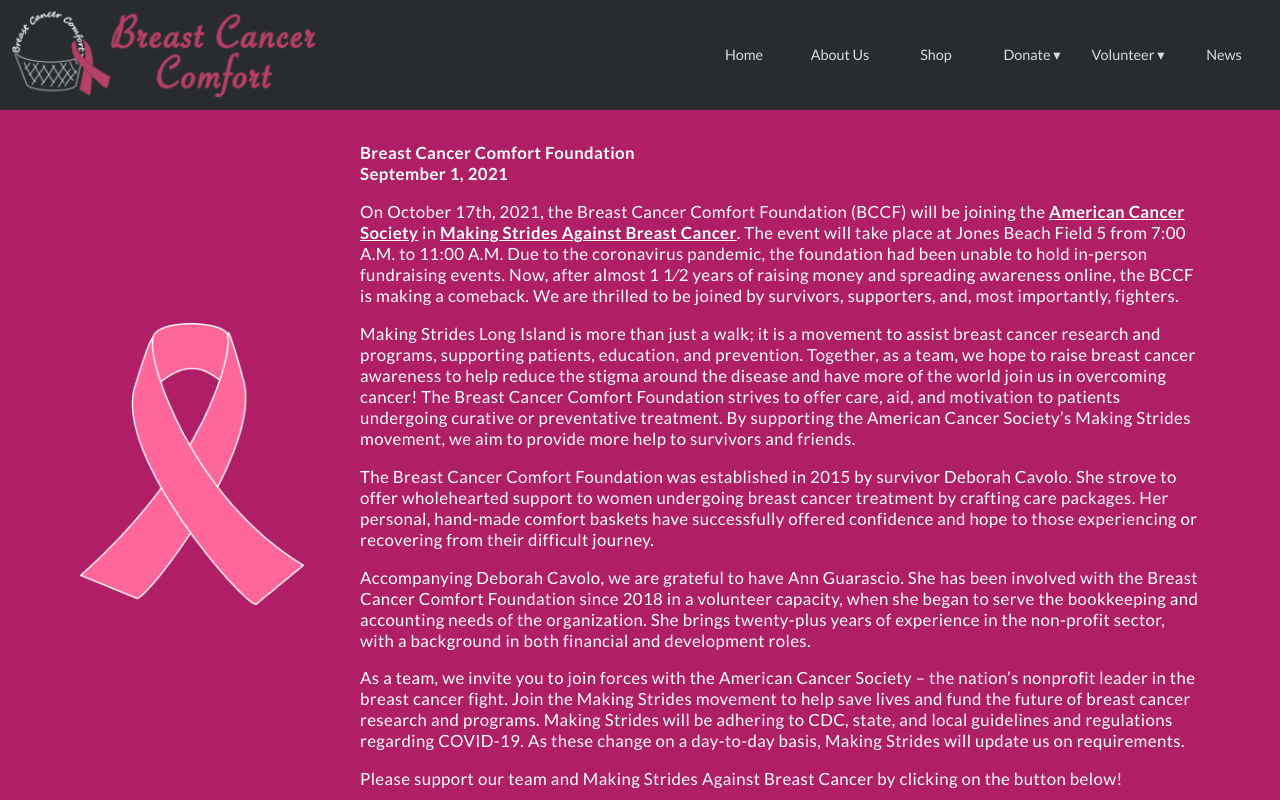
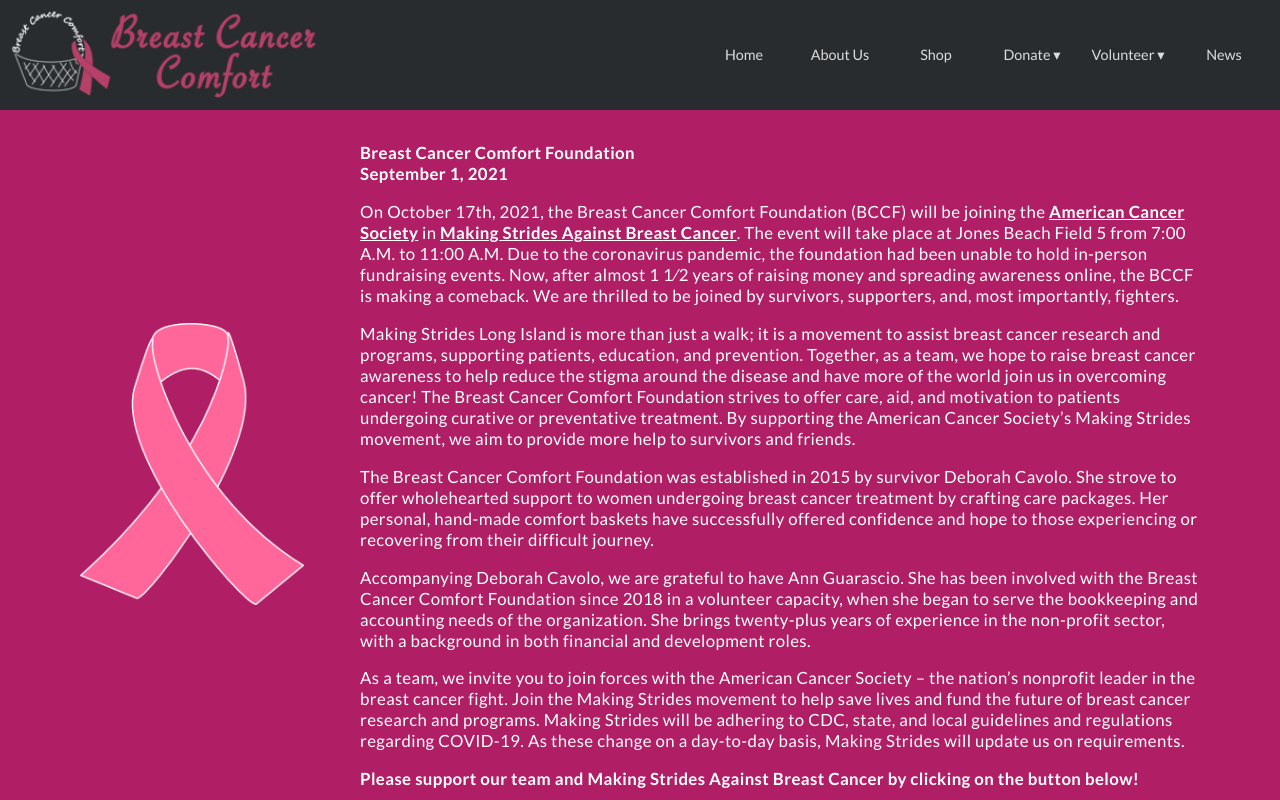
Before and after one commit to vishalicious213/bcc-v2, a Next.js app: page / in a window 1280 px wide. Shown: the top 800 px of the page. Built offline with nearby package versions, Linux system fonts and the light colour scheme.

Commit message:
added hyperlinks to news/2021-09-01.js

```diff
--- a/pages/index.js
+++ b/pages/index.js
@@ -34,7 +34,7 @@ export default function Home() {
             <p>The Breast Cancer Comfort Foundation was established in 2015 by survivor Deborah Cavolo. She strove to offer wholehearted support to women undergoing breast cancer treatment by crafting care packages. Her personal, hand-made comfort baskets have successfully offered confidence and hope to those experiencing or recovering from their difficult journey.</p>
             <p>Accompanying Deborah Cavolo, we are grateful to have Ann Guarascio. She has been involved with the Breast Cancer Comfort Foundation since 2018 in a volunteer capacity, when she began to serve the bookkeeping and accounting needs of the organization. She brings twenty-plus years of experience in the non-profit sector, with a background in both financial and development roles.</p>
             <p>As a team, we invite you to join forces with the American Cancer Society – the nation’s nonprofit leader in the breast cancer fight. Join the Making Strides movement to help save lives and fund the future of breast cancer research and programs. Making Strides will be adhering to CDC, state, and local guidelines and regulations regarding COVID-19. As these change on a day-to-day basis, Making Strides will update us on requirements.</p>
-            <p>Please support our team and Making Strides Against Breast Cancer by clicking on the button below!</p>
+            <p><b>Please support our team and Making Strides Against Breast Cancer by clicking on the button below!</b></p>
           </div>
         </article>
 
```
Also changed, not shown: pages/news/2021-09-01.js (+6 -1 lines).
